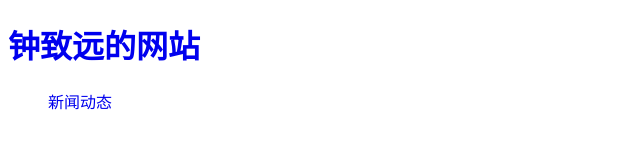
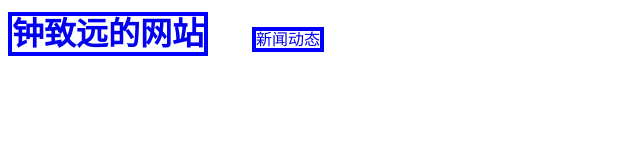
Before and after one commit to ZhiYuanZhongsWebsite/ZhiYuanZhongsWebsite.github.io, a plain HTML site: page index.html in a window 1280 px wide. Shown: the whole page, without its empty margins (0-640 px from the left). Drawn offline with Linux system fonts and the light colour scheme.

Commit message:
Update main.css

```diff
--- a/main.css
+++ b/main.css
@@ -1,3 +1,7 @@
+.header h1{
+	display:inline;
+	border: 4px solid blue;
+}
 .header h1 a {
 	text-decoration:none;
 }
@@ -6,6 +10,7 @@
 }
 .header li {
 	display:inline;
+	border: 4px solid blue;
 }
 .header li a {
 	text-decoration:none;
```
